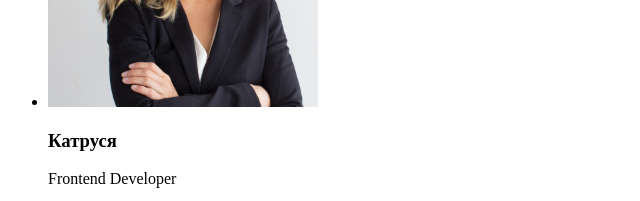
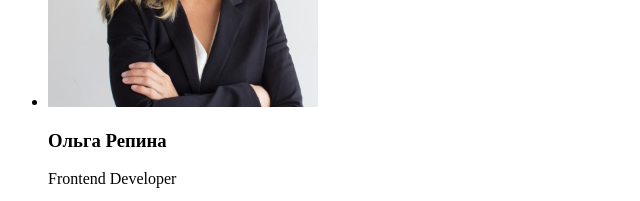
Before and after one commit to mimoauto/HW1, a plain HTML site: page index.html in a window 1280 px wide. Shown: the part 2160-2361 px from the top of the page, 0-640 px from the left. Drawn offline with Linux system fonts and the light colour scheme.

Commit message:
revert test changes

```diff
--- a/index.html
+++ b/index.html
@@ -98,7 +98,7 @@
           </li>
           <li>
             <img src="./images/img2.jpg" alt="Ольга Репина" width="270" />
-            <h3 class="name">Катруся</h3>
+            <h3 class="name">Ольга Репина</h3>
             <p class="job-title">Frontend Developer</p>
           </li>
           <li>
```
